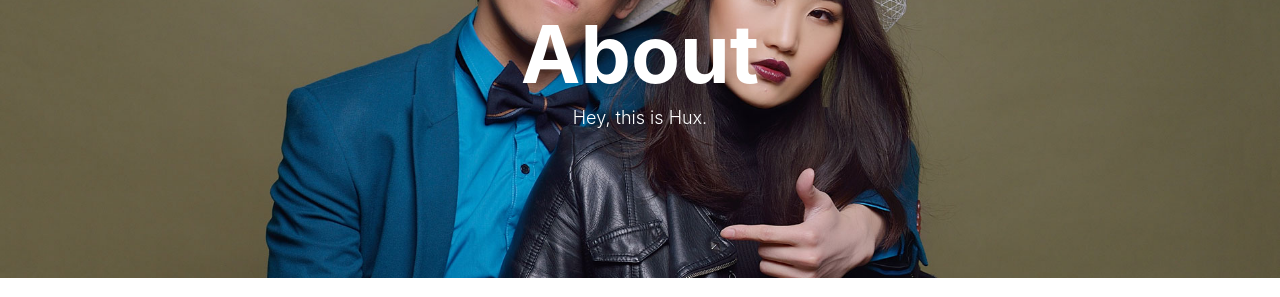
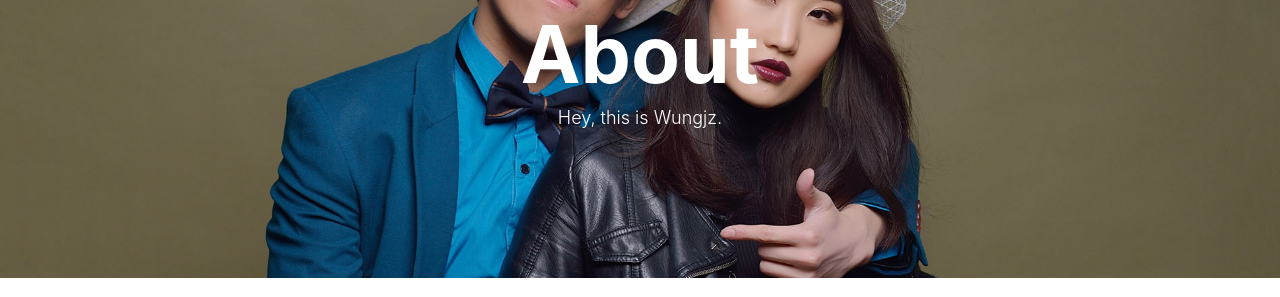
Before and after one commit to teamwong111/teamwong111.github.io, a Jekyll site: the page built from about.html, in a window 1280 px wide. Shown: the part 140-437 px from the top of the page. Built offline with Jekyll 4.4.1, drawn with Linux system fonts in a browser that asks for light colours; nearby versions of some CDN libraries; comment, search, counter and statistics services are not loaded.

```diff
--- a/_config.yml
+++ b/_config.yml
@@ -6,7 +6,7 @@ email: wungjz@outlook.com
 description: ""
 keyword: ""
 url: "https://teamwong111.github.io/"   # your host, for absolute URL
-baseurl: "/blog"         # for example, '/blog' if your blog hosted on 'host/blog'
+baseurl: "/"         # for example, '/blog' if your blog hosted on 'host/blog'
 
 
 
--- a/about.html
+++ b/about.html
@@ -1,7 +1,7 @@
 ---
 layout: page
 title: "About"
-description: "Hey, this is Hux."
+description: "Hey, this is Wungjz."
 header-img: "img/about-bg.jpg"
 ---
 
```
Also changed, not shown: package.json (+5 -5 lines).
